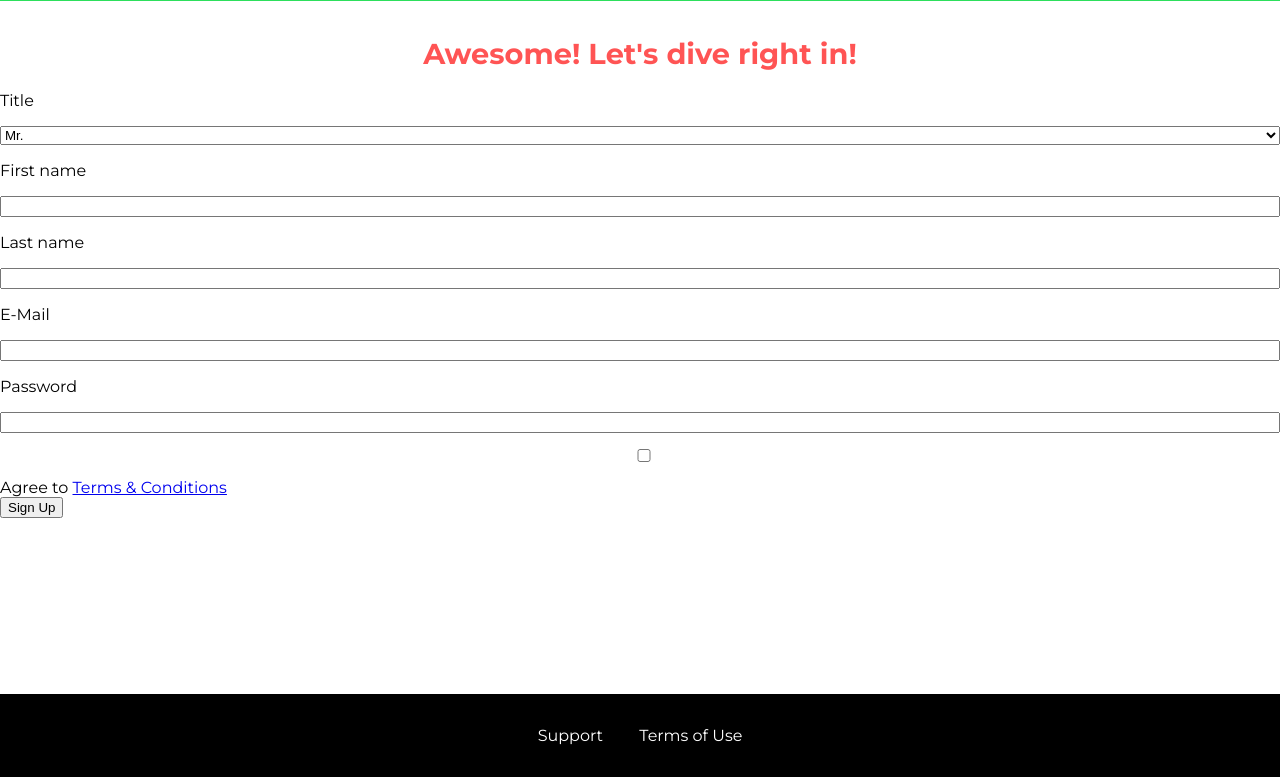
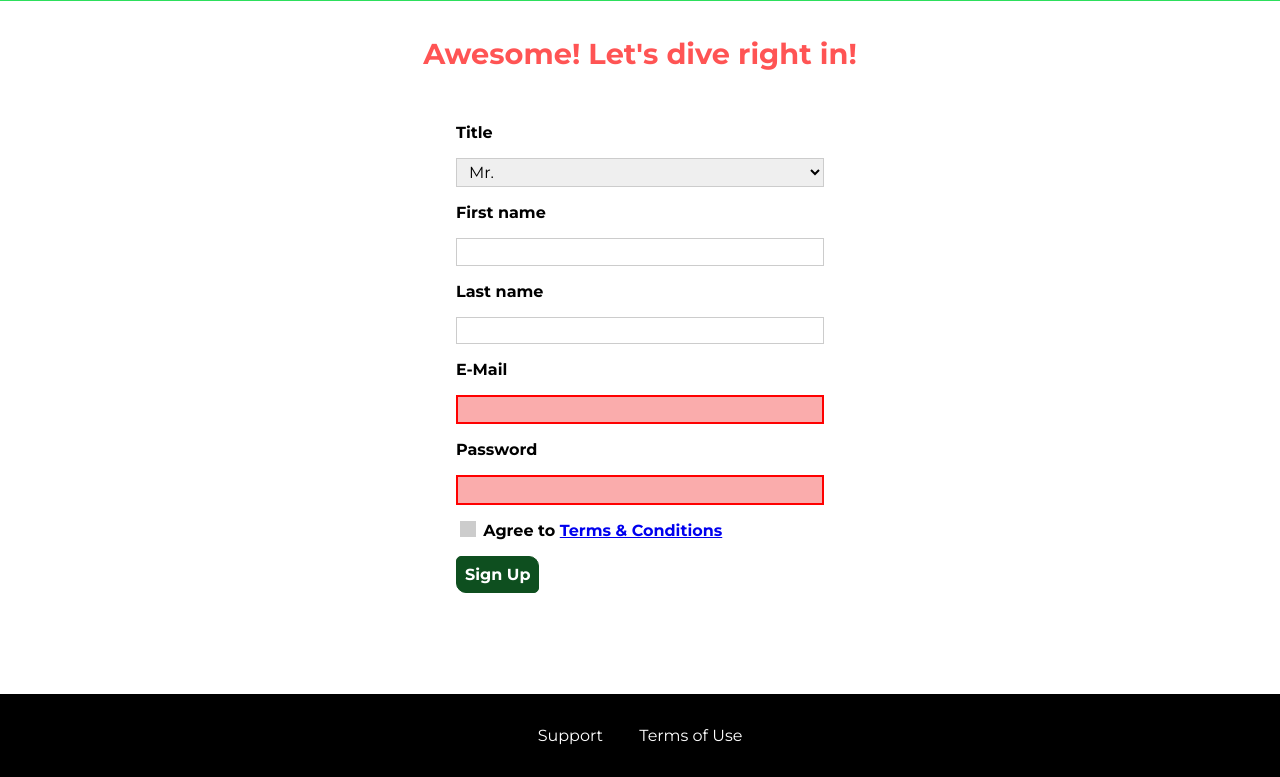
Before and after one commit to irvin-1999/Uhost, a plain HTML site: page start-hosting/index.html in a window 1280 px wide. Shown: the part 42-819 px from the top of the page. Drawn offline with Linux system fonts and the light colour scheme.

Commit message:
added more styles to the start hosting forms, and added button enable/disable css forlater

```diff
--- a/shared.css
+++ b/shared.css
@@ -70,11 +70,9 @@ main{
     height: 100%;
 }
 
-/* .main-nav{
-    display: inline-block;
-    text-align: right;
-    width: calc(100% - 122px);
-} */
+.main-nav{
+    display: none;
+}
 
 .main-nav__items{
     margin: 0;
@@ -209,6 +207,20 @@ main{
     outline: none;
 }
 
+.Button[disabled]{
+    cursor: not-allowed;
+    border: #a1a1a1;
+    background-color: #ccc;
+    color: #a1a1a1;
+}
+
 .open {
     display: block !important;
 }
+
+@media (min-width: 40rem) {
+    .main-footer__link {
+      display: inline-block;
+      margin: 0 1rem;
+    }
+  }
--- a/start-hosting/index.html
+++ b/start-hosting/index.html
@@ -65,14 +65,14 @@
             <label for="last-name">Last name</label>
             <input type="text" id="last-name">
             <label for="email">E-Mail</label>
-            <input type="email" id="email">
+            <input type="email" id="email" required>
             <label for="password">Password</label>
-            <input type="password" id="password">
+            <input type="password" id="password" required>
             <input type="checkbox" id="agree-terms">
             <label for="agree-terms">Agree to
                 <a href="#">Terms &amp; Conditions</a>
             </label>
-            <button type="submit" class="button">Sign Up</button>
+            <button type="submit" class="Button" >Sign Up</button>
         </form>
     </main>
     <footer class="main-footer">
--- a/start-hosting/start-hosting.css
+++ b/start-hosting/start-hosting.css
@@ -8,6 +8,14 @@ main {
     color: #ff5454;
 }
 
+.signup-form {
+    padding: 1rem;
+}
+
+.signup-form label{
+    font-weight: bold;
+}
+
 .signup-form label,
 .signup-form input,
 .signup-form select {
@@ -15,3 +23,58 @@ main {
     margin-top: 1rem;
     width: 100%;
 }
+
+/* .signup-form input[type = 'checkbox'] */
+.signup-form input[id *='terms'],
+.signup-form input[id *='terms'] + label{
+    display: inline-block;
+    width: auto;
+    vertical-align: middle;
+}
+
+.signup-form input:not([type = 'checkbox']),
+.signup-form select{
+    border: 1px solid #ccc;
+    padding: .2rem .5rem;
+    font: inherit;
+}
+
+.signup-form input:focus,
+.signup-form select:focus{
+    outline: none;
+    background: #d8f3df;
+    border-color: #2ddf5c;
+}
+
+.signup-form input[type = "checkbox"]{
+    border: 1px solid #ccc;
+    background: #ccc;
+    width: 1rem;
+    height: 1rem;
+    -webkit-appearance: none;
+    -moz-appearance: none;
+    appearance: none;
+}
+
+.signup-form input[type = "checkbox"]:checked{
+    background-color: #2ddf5c;
+    border: #0e4f1f;
+}
+
+.signup-form input:invalid,
+.signup-form select:invalid{
+    border: 2px solid red !important;
+    background: #faacac;
+}
+
+.signup-form button[type = "submit"]{
+    display: block;
+    margin-top: 1rem;
+}
+
+@media (min-width:40rem){
+    .signup-form{
+        margin: auto;
+        width: 25rem;
+    }
+}
```
